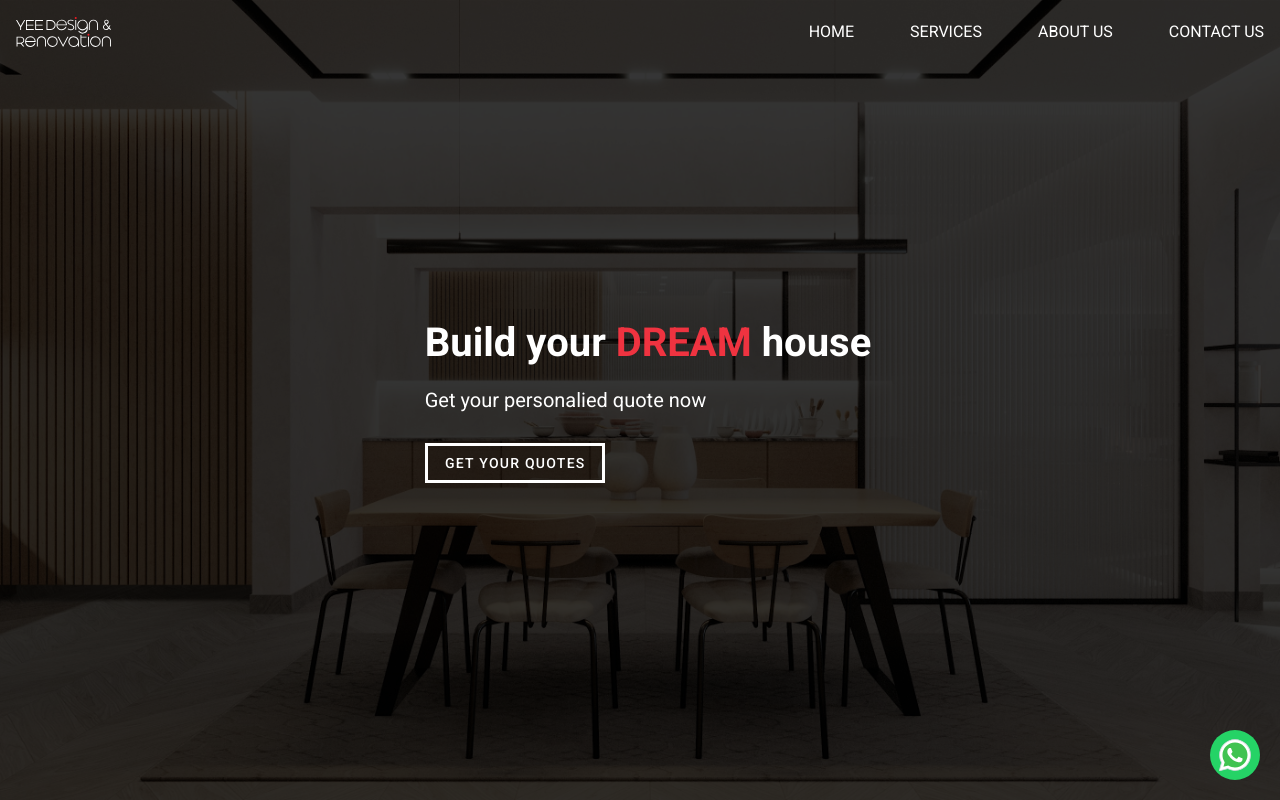
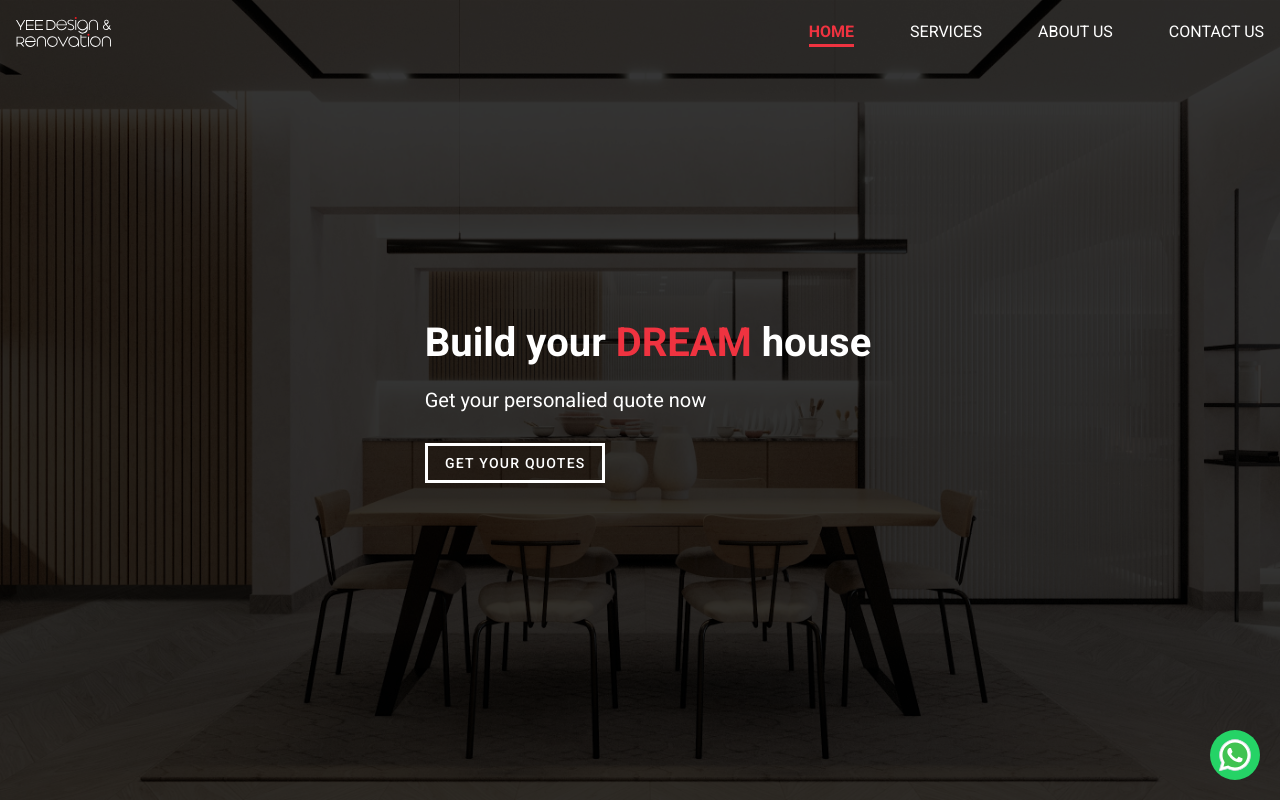
Before and after one commit to chongconan320/yee-renovation, a Vue app: page / in a window 1280 px wide. Shown: the top 800 px of the page. Built offline with nearby package versions, Linux system fonts and the light colour scheme; no server answers; what @fawmi/vue-google-maps would draw is missing.

Commit message:
Update navigation

```diff
--- a/src/App.vue
+++ b/src/App.vue
@@ -1,8 +1,7 @@
 <script setup lang="ts">
-import { RouterView, useRoute, useRouter } from 'vue-router'
+import { RouterView, useRoute, useRouter, RouterLink } from 'vue-router'
 import logo from '@/assets/svgs/logo.svg'
 import WHATSAPPS from '@/assets/svgs/whatsapps.svg'
-
 import { onMounted } from 'vue'
 import AOS from 'aos'
 import { VApp } from 'vuetify/components'
@@ -27,10 +26,6 @@ const navigations = [
   {
     route: '/about-us',
     text: 'About us'
-  },
-  {
-    route: '/contact-us',
-    text: 'Contact Us'
   }
 ]
 const WHATSAPPS_LINK = `https://wa.me/60143327987?${new URLSearchParams({
@@ -106,9 +101,15 @@ watch(isDrawerExpanded, () => {
       <div class="app-bar" ref="appBarRef">
         <img :src="logo" class="logo" />
         <div class="navigations" v-if="display.mdAndUp.value">
-          <a target="__blank" v-for="navigation in navigations" :key="navigation.route">
+          <router-link
+            active-class="active"
+            v-for="navigation in navigations"
+            :key="navigation.route"
+            :to="navigation.route"
+          >
             {{ navigation.text }}
-          </a>
+          </router-link>
+          <a target="_blank" :href="WHATSAPPS_LINK"> CONTACT US </a>
         </div>
         <div @click="onToggleDrawer" style="cursor: pointer" v-else>
           <v-icon icon="mdi-menu" color="white" />
@@ -141,6 +142,20 @@ watch(isDrawerExpanded, () => {
   transition: background-color 300ms ease-in-out;
 
   & .navigations {
+    .active {
+      color: $primary;
+      font-weight: bold;
+    }
+    .active::after {
+      content: '';
+      position: absolute;
+      display: block;
+      width: 100%;
+      height: 3px;
+      background-color: $primary;
+      margin-right: 2em;
+      transition: width 200ms ease-in-out;
+    }
     float: right;
     & a {
       position: relative;
```
